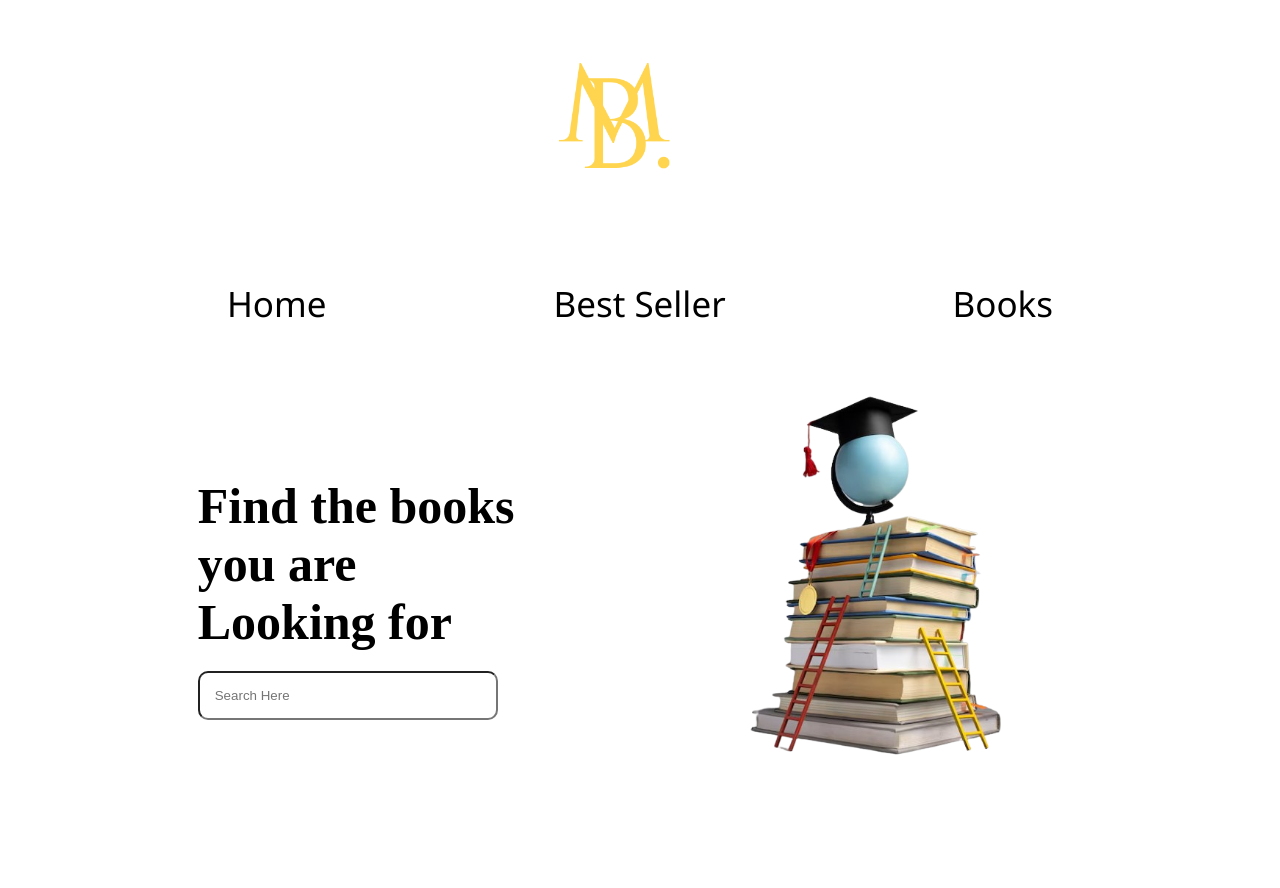
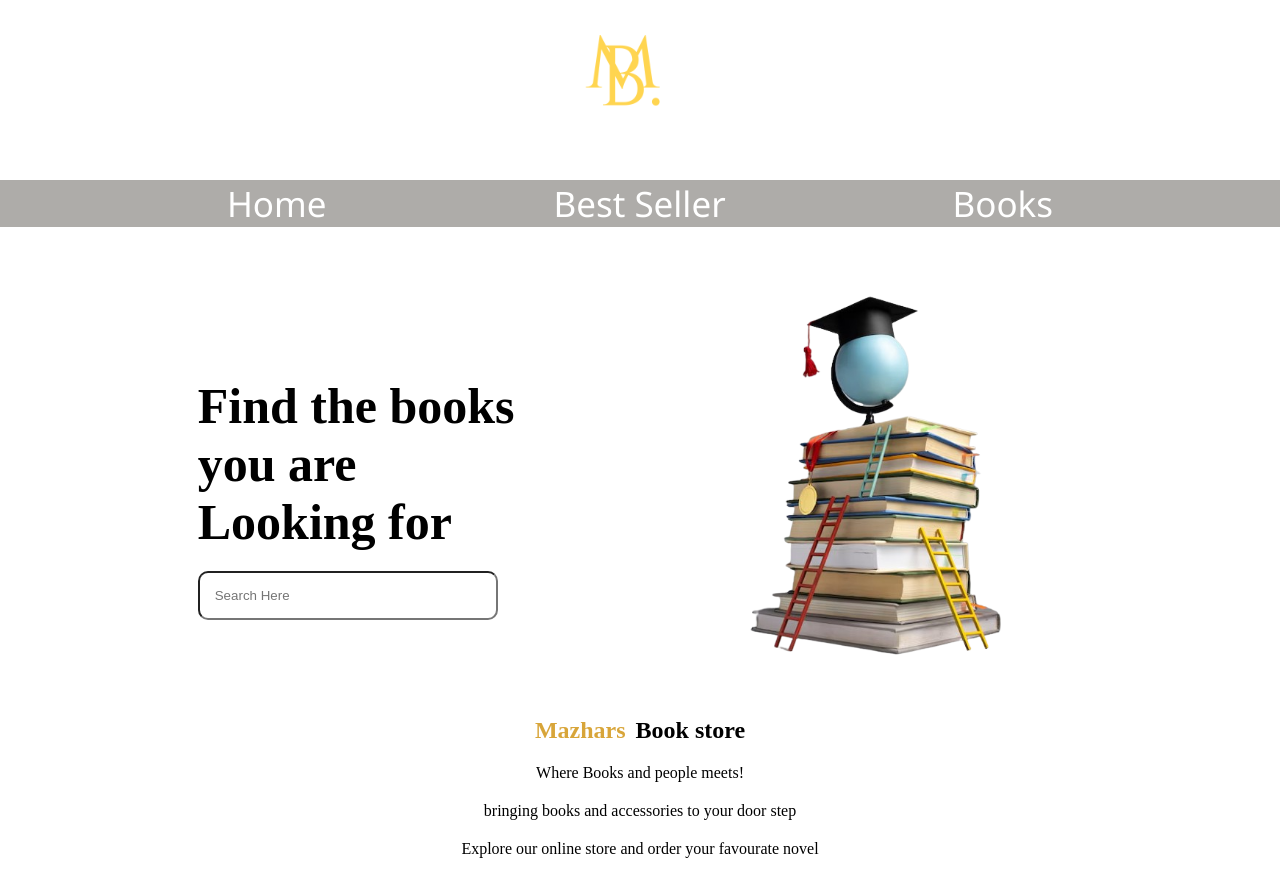
Before and after one commit to mazharktk5/HTML-CSS-TASK_04, a plain HTML site: page index.html in a window 1280 px wide. Before the commit the page ends 800 px from the top, so only its background shows below. Drawn offline with Linux system fonts and the light colour scheme.

Commit message:
create section

```diff
--- a/index.html
+++ b/index.html
@@ -27,5 +27,12 @@
         <img src="./images/front-view-stacked-books-graduation-cap-ladders-education-day_23-2149241014-removebg-preview.png" alt="">
     </div>
 
+    <section>
+        <h2><span>Mazhars</span>Book store</h2>
+        <p>Where Books and people meets!</p>
+        <p>bringing books and accessories to your door step</p>
+        <p>Explore our online store and order your favourate novel</p>
+    </section>
+
 </body>
 </html>
--- a/style.css
+++ b/style.css
@@ -9,7 +9,7 @@ figure{
 }
 
 figure img{
-    width: 300px;
+    width: 200px;
     margin-top: -20px;
 }
 
@@ -18,6 +18,7 @@ nav{
     align-items: center;
     justify-content: space-evenly;
     margin-bottom: 10px;
+    background: rgb(174, 172, 169);
 
 
 }
@@ -29,6 +30,7 @@ nav a{
     font-family: 'Segoe UI', Tahoma, Geneva, Verdana, sans-serif;
     position: sticky;
     top: 0;
+    color:white ;
 
 }
 
@@ -66,3 +68,21 @@ nav a:hover{
     width: 300px;
     border-radius: 10px;
 }
+
+
+/* section */
+
+section{
+    text-align: center;
+    padding-top: 30px;
+    padding-bottom: 30px;
+}
+
+section p{
+    padding-top: 20px;
+}
+
+section span{
+    margin-right: 10px;
+    color: rgba(206, 143, 7, 0.8);
+}
```
